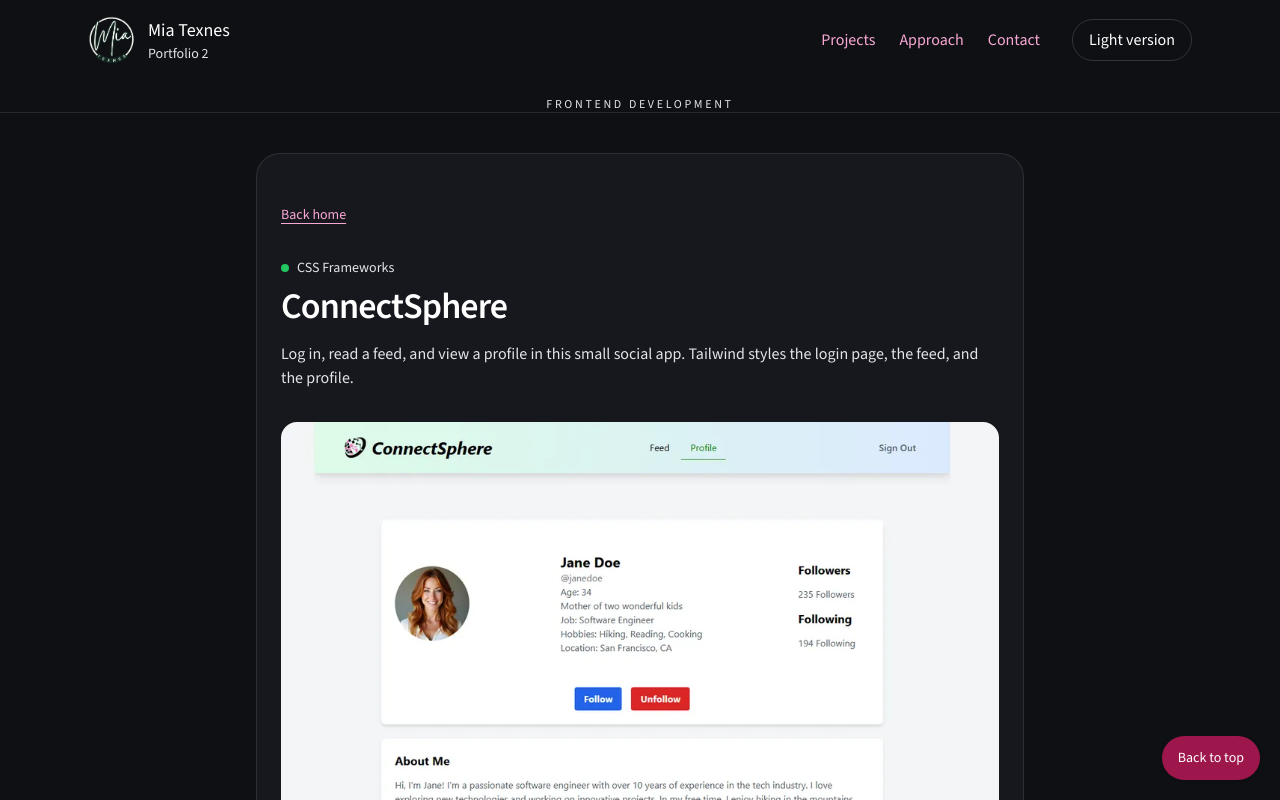
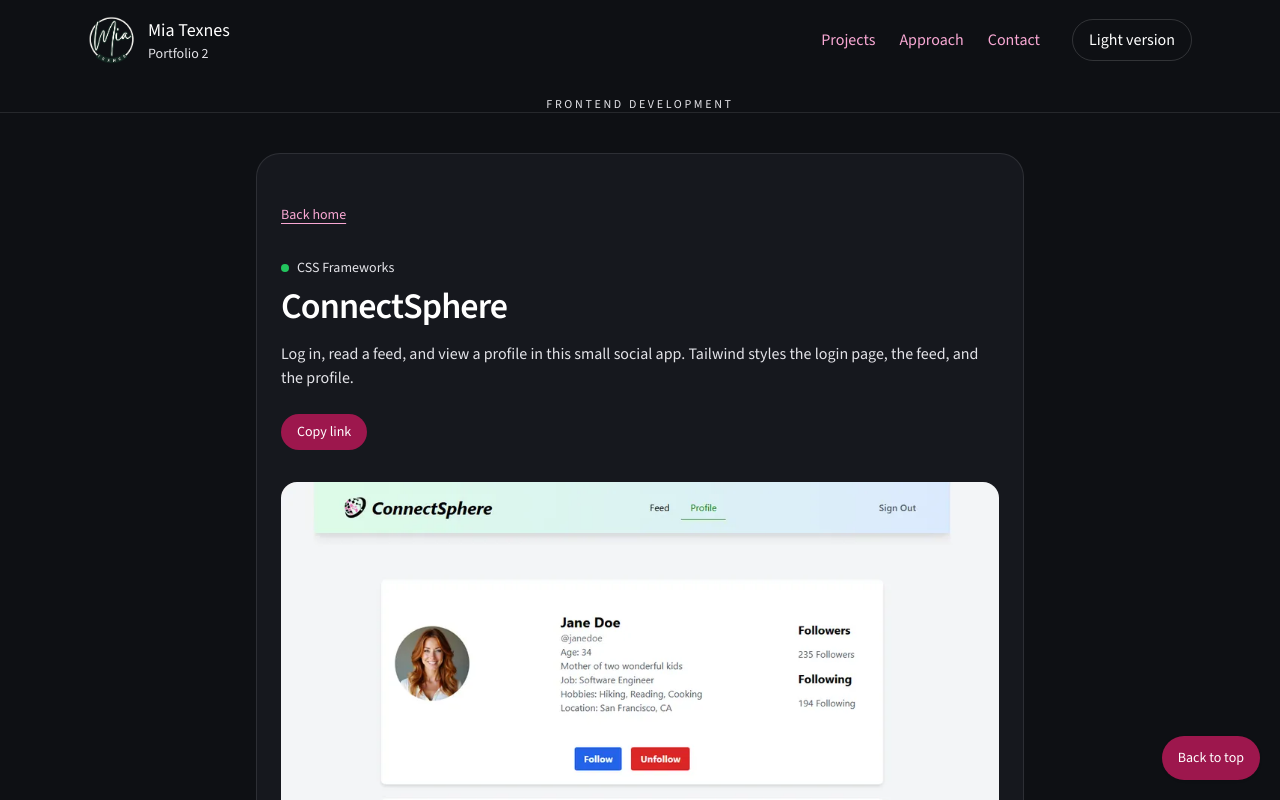
Before and after one commit to MiaTexnes/Portfolio-2, a Next.js app: page /connectsphere in a window 1280 px wide. Shown: the top 800 px of the page. Built offline with nearby package versions, Linux system fonts and the light colour scheme.

Commit message:
Add the copy link on each article page.

```diff
--- a/components/Article.js
+++ b/components/Article.js
@@ -1,5 +1,7 @@
 import Image from "next/image";
 import Link from "next/link";
+import CopyLinkButton from "@/components/CopyLinkButton";
+
 
 export default function Article({ project }) {
   return (
@@ -27,6 +29,9 @@ export default function Article({ project }) {
       <p className="mt-4 leading-6 text-[#3f3f46] dark:text-[#e3e3e8]">
         {project.description}
       </p>
+      <div className="mt-6">
+        <CopyLinkButton />
+      </div>
 
       <figure className="mt-8">
         <Image
--- /dev/null
+++ b/components/CopyLinkButton.js
@@ -0,0 +1,27 @@
+"use client";
+
+import { useState } from "react";
+
+export default function CopyLinkButton() {
+  const [message, setMessage] = useState("Copy link");
+
+  async function onCopy() {
+    const url = window.location.href;
+    try {
+      await navigator.clipboard.writeText(url);
+      setMessage("Link copied");
+    } catch {
+      setMessage(url);
+    }
+  }
+
+  return (
+    <button
+      type="button"
+      onClick={onCopy}
+      className="rounded-full bg-[#18181b] px-4 py-2 text-left text-sm text-white dark:bg-[#9d174d]"
+    >
+      {message}
+    </button>
+  );
+}
```
